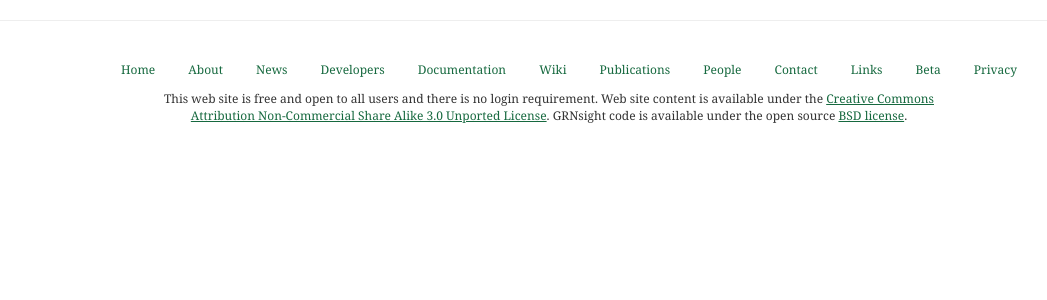
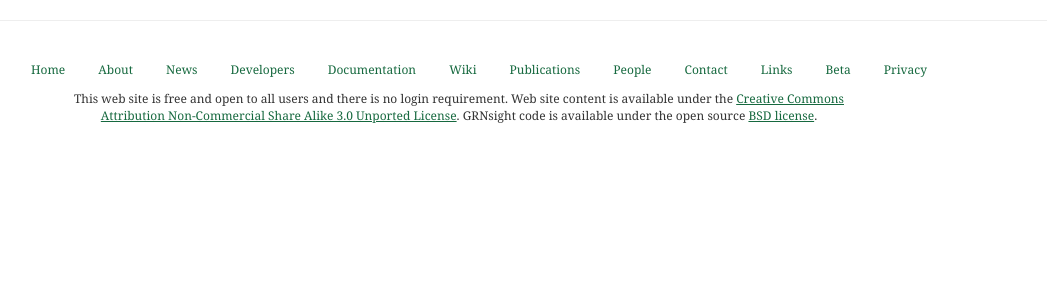
Before and after one commit to dondi/GRNsight, a Jekyll site: the page built from onlyfooter.html, in a window 1280 px wide. Shown: the top 300 px of the page, without its empty margins (101-1148 px from the left). Built offline with Jekyll 4.4.1, drawn with Linux system fonts in a browser that asks for light colours; nearby versions of some CDN libraries.

Commit message:
Modified margin of onlyfooter.html to work with iFrame

```diff
--- /dev/null
+++ b/_layouts/footer.html
@@ -0,0 +1,22 @@
+<!doctype html>
+<html>
+    <head>
+        <title>GRNsight - {{ page.title }}</title>
+        <link rel="stylesheet" type="text/css" href="{{ site.baseurl }}/assets/css/bootstrap.min.css">
+        <link rel="stylesheet" type="text/css" href="{{ site.baseurl }}/assets/css/main.css">
+        <link rel="stylesheet" type="text/css" href="{{ site.baseurl }}/assets/css/footer.css">
+        <meta charset="utf-8">
+        {% seo title=false %}
+    </head>
+    <body>
+
+        <div>
+            {{ content }}
+
+        </div>
+
+{% include scripts.html %}
+
+    </body>
+
+</html>
--- /dev/null
+++ b/assets/css/footer.css
@@ -0,0 +1,3 @@
+body {
+  margin-left: -160px;
+}
--- a/onlyfooter.html
+++ b/onlyfooter.html
@@ -1,5 +1,5 @@
 ---
-layout: blank
+layout: footer
 title: just the footer :3
 modified: 5/18/2018
 version: v3.0.7
```
